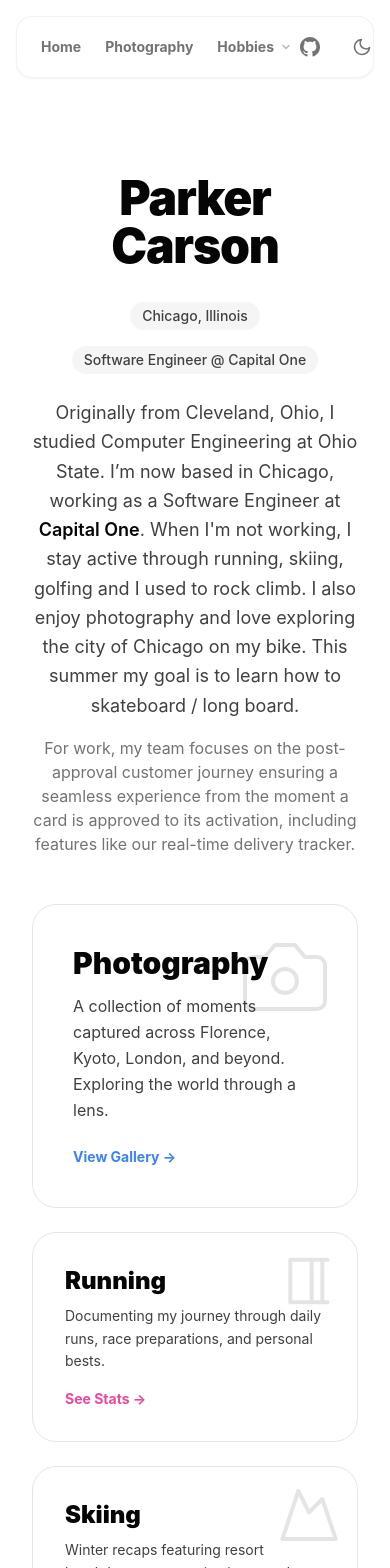
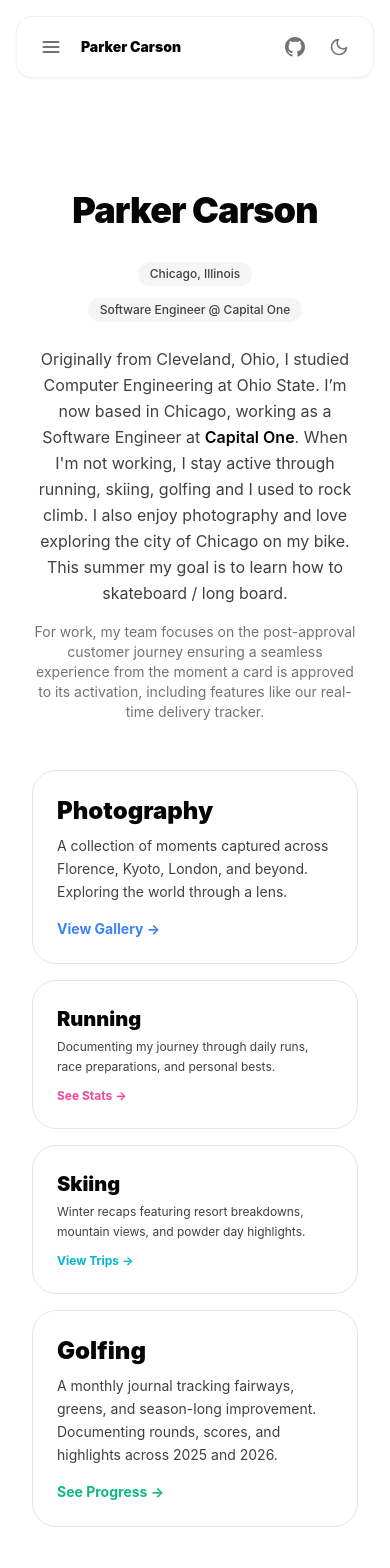
Before and after one commit to carson375/parker-carson, a Next.js app: page / in a window 390 px wide. Shown: the top 1568 px of the page. Built offline with nearby package versions, Linux system fonts and the light colour scheme.

Commit message:
Updating styling

```diff
--- a/components/Container/Container.tsx
+++ b/components/Container/Container.tsx
@@ -11,6 +11,7 @@ import cn from 'lib/classNames'
 // eslint-disable-next-line @typescript-eslint/no-explicit-any
 export default function Container(props: any) {
   const [mounted, setMounted] = useState<boolean>(false)
+  const [isMenuOpen, setIsMenuOpen] = useState<boolean>(false)
   const { resolvedTheme, setTheme } = useTheme()
 
   const { children, fullWidth, hideNav, clean, ...customMeta } = props
@@ -29,13 +30,17 @@ export default function Container(props: any) {
     setMounted(true)
   }, [])
 
+  // Close mobile menu when route changes
+  useEffect(() => {
+    setIsMenuOpen(false)
+  }, [router.asPath])
+
   return (
     <>
       <div
         className={cn(
           'text-primary',
-          'relative h-full min-h-screen w-full',
-          'flex flex-col',
+          'relative w-full',
           'motion-reduce:transition-none motion-reduce:transform-none'
         )}
       >
@@ -61,8 +66,10 @@ export default function Container(props: any) {
         </Head>
 
         {!hideNav && (
-          <nav className='sticky top-4 z-[9999] w-[calc(100%-2rem)] max-w-5xl mx-auto flex justify-between items-center px-6 py-3 rounded-2xl bg-white/70 dark:bg-gray-900/70 backdrop-blur-xl border border-gray-200/50 dark:border-gray-800/50 shadow-sm'>
-            <div className='flex flex-row items-center gap-6'>
+          <>
+            <nav className='sticky top-4 z-[9999] w-[calc(100%-2rem)] max-w-5xl mx-auto flex justify-between items-center px-4 md:px-6 py-3 rounded-2xl bg-white/70 dark:bg-gray-900/70 backdrop-blur-xl border border-gray-200/50 dark:border-gray-800/50 shadow-sm'>
+              {/* Desktop Navigation */}
+              <div className='hidden md:flex flex-row items-center gap-6'>
                 <Link
                   href='/'
                   className='text-sm font-bold transition-all cursor-pointer text-tertiary hover:text-primary'
@@ -103,7 +110,6 @@ export default function Container(props: any) {
                       {[
                         { label: 'Running', href: '/hobbies/running' },
                         { label: 'Skiing', href: '/hobbies/skiing' },
-
                         { label: 'Golfing', href: '/hobbies/golfing' },
                       ].map(item => (
                         <Link
@@ -119,7 +125,52 @@ export default function Container(props: any) {
                 </div>
               </div>
 
-            <div className='flex flex-row items-center gap-4'>
+              {/* Mobile Navigation Toggle */}
+              <div className='flex md:hidden items-center gap-3'>
+                <button
+                  onClick={() => setIsMenuOpen(!isMenuOpen)}
+                  className='p-2 rounded-xl text-tertiary hover:text-primary hover:bg-gray-100 dark:hover:bg-gray-800 transition-all'
+                  aria-label='Toggle Menu'
+                >
+                  {isMenuOpen ? (
+                    <svg
+                      xmlns='http://www.w3.org/2000/svg'
+                      width='20'
+                      height='20'
+                      viewBox='0 0 24 24'
+                      fill='none'
+                      stroke='currentColor'
+                      strokeWidth='2.5'
+                      strokeLinecap='round'
+                      strokeLinejoin='round'
+                    >
+                      <line x1='18' y1='6' x2='6' y2='18'></line>
+                      <line x1='6' y1='6' x2='18' y2='18'></line>
+                    </svg>
+                  ) : (
+                    <svg
+                      xmlns='http://www.w3.org/2000/svg'
+                      width='20'
+                      height='20'
+                      viewBox='0 0 24 24'
+                      fill='none'
+                      stroke='currentColor'
+                      strokeWidth='2.5'
+                      strokeLinecap='round'
+                      strokeLinejoin='round'
+                    >
+                      <line x1='3' y1='12' x2='21' y2='12'></line>
+                      <line x1='3' y1='6' x2='21' y2='6'></line>
+                      <line x1='3' y1='18' x2='21' y2='18'></line>
+                    </svg>
+                  )}
+                </button>
+                <Link href='/' className='text-sm font-black text-primary'>
+                  Parker Carson
+                </Link>
+              </div>
+
+              <div className='flex flex-row items-center gap-2 md:gap-4'>
                 <a
                   href='https://github.com/carson375'
                   target='_blank'
@@ -182,20 +233,61 @@ export default function Container(props: any) {
                 </button>
               </div>
             </nav>
+
+            {/* Mobile Menu Overlay */}
+            {isMenuOpen && (
+              <div className='fixed inset-0 z-[9998] md:hidden animate-in fade-in duration-300'>
+                <div
+                  className='absolute inset-0 bg-white/90 dark:bg-gray-900/90 backdrop-blur-xl'
+                  onClick={() => setIsMenuOpen(false)}
+                />
+                <div className='relative flex flex-col items-center justify-center h-full gap-8 p-6'>
+                  <Link
+                    href='/'
+                    className='text-2xl font-black text-primary hover:text-blue-500 transition-colors'
+                  >
+                    Home
+                  </Link>
+                  <Link
+                    href='/photos'
+                    className='text-2xl font-black text-primary hover:text-blue-500 transition-colors'
+                  >
+                    Photography
+                  </Link>
+                  <div className='flex flex-col items-center gap-4 pt-4 border-t border-gray-200 dark:border-gray-800 w-full max-w-[200px]'>
+                    <p className='text-xs font-bold text-tertiary uppercase tracking-widest'>
+                      Hobbies
+                    </p>
+                    <Link
+                      href='/hobbies/running'
+                      className='text-xl font-bold text-secondary hover:text-primary'
+                    >
+                      Running
+                    </Link>
+                    <Link
+                      href='/hobbies/skiing'
+                      className='text-xl font-bold text-secondary hover:text-primary'
+                    >
+                      Skiing
+                    </Link>
+                    <Link
+                      href='/hobbies/golfing'
+                      className='text-xl font-bold text-secondary hover:text-primary'
+                    >
+                      Golfing
+                    </Link>
+                  </div>
+                </div>
+              </div>
+            )}
+          </>
         )}
 
         <main
           className={cn(
-            !clean && 'px-4 mt-12',
-            clean
-              ? 'w-full'
-              : fullWidth
-                ? 'max-w-none w-full px-8'
-                : 'max-w-2xl',
-            'mx-auto my-auto',
-            'flex flex-col justify-center gap-12',
-            !clean && 'divide-y divide-gray-200 dark:divide-gray-900',
-            'rounded-lg'
+            !clean &&
+              'px-4 mt-12 mx-auto max-w-2xl flex flex-col justify-center gap-12 divide-y divide-gray-200 dark:divide-gray-900 rounded-lg py-12 md:py-24',
+            clean && 'w-full mx-auto'
           )}
         >
           <div>{children}</div>
--- a/components/Gallery/TripMap.tsx
+++ b/components/Gallery/TripMap.tsx
@@ -42,11 +42,13 @@ export const TripMap = ({ locations, route }: TripMapProps) => {
     : L.latLngBounds([[37.2982, -113.0263]]) // Default to Zion if no points
 
   return (
-    <div className='w-full h-[450px] rounded-[24px] overflow-hidden border border-gray-100 dark:border-gray-800 animate-in fade-in duration-700'>
+    <div className='w-full h-[450px] rounded-[24px] overflow-hidden border border-gray-100 dark:border-gray-800'>
       <MapContainer
         bounds={bounds}
         style={{ height: '100%', width: '100%' }}
         scrollWheelZoom={false}
+        keyboard={false}
+        tap={false}
       >
         {/* CartoDB Positron (Light/Silver Theme) */}
         <TileLayer
--- a/pages/index.tsx
+++ b/pages/index.tsx
@@ -5,16 +5,16 @@ import Container from 'components/Container'
 export default function Home() {
   return (
     <Container>
-      <div className='flex flex-col items-center justify-center space-y-12 py-16'>
+      <div className='flex flex-col items-center justify-center space-y-12 py-8 md:py-16'>
         {/* New Refined Hero Section */}
         <div className='flex flex-col items-center text-center space-y-8 px-4'>
-          <h1 className='text-5xl md:text-6xl font-black tracking-tight text-primary'>
+          <h1 className='text-4xl md:text-6xl font-black tracking-tight text-primary'>
             Parker Carson
           </h1>
 
           <div className='max-w-2xl space-y-6'>
             {/* Quick Snapshot Template */}
-            <div className='flex flex-wrap justify-center gap-4 text-sm md:text-base font-medium'>
+            <div className='flex flex-wrap justify-center gap-3 md:gap-4 text-xs md:text-base font-medium'>
               <span className='px-3 py-1 rounded-full bg-gray-100 dark:bg-gray-800 text-secondary'>
                 Chicago, Illinois
               </span>
@@ -24,18 +24,18 @@ export default function Home() {
             </div>
 
             {/* Narrative Template */}
-            <div className='space-y-4 text-lg md:text-xl text-secondary leading-relaxed'>
+            <div className='space-y-4 text-base md:text-xl text-secondary leading-relaxed'>
               <p>
                 Originally from Cleveland, Ohio, I studied Computer Engineering
                 at Ohio State. I’m now based in Chicago, working as a Software
                 Engineer at{' '}
                 <span className='font-semibold text-primary'>Capital One</span>.
-                When I'm not working, I stay active through running, skiing,
+                When I&apos;m not working, I stay active through running, skiing,
                 golfing and I used to rock climb. I also enjoy photography and
                 love exploring the city of Chicago on my bike. This summer my
                 goal is to learn how to skateboard / long board.
               </p>
-              <p className='text-base text-tertiary'>
+              <p className='text-sm md:text-base text-tertiary'>
                 For work, my team focuses on the post-approval customer journey
                 ensuring a seamless experience from the moment a card is
                 approved to its activation, including features like our
@@ -45,11 +45,11 @@ export default function Home() {
           </div>
         </div>
 
-        <div className='grid grid-cols-1 md:grid-cols-2 gap-6 w-full px-4'>
+        <div className='grid grid-cols-1 md:grid-cols-2 gap-4 md:gap-6 w-full px-4'>
           {/* Featured Card: Photography */}
           <Link href='/photos' className='md:col-span-2'>
-            <div className='group relative overflow-hidden rounded-3xl border border-gray-200 dark:border-gray-800 p-10 hover:shadow-2xl transition-all cursor-pointer bg-white dark:bg-gray-900'>
-              <div className='absolute top-0 right-0 p-6 opacity-10 group-hover:opacity-25 transition-opacity'>
+            <div className='group relative overflow-hidden rounded-3xl border border-gray-200 dark:border-gray-800 p-6 md:p-10 hover:shadow-2xl transition-all cursor-pointer bg-white dark:bg-gray-900'>
+              <div className='absolute top-0 right-0 p-6 opacity-10 group-hover:opacity-25 transition-opacity hidden md:block'>
                 <svg
                   xmlns='http://www.w3.org/2000/svg'
                   width='96'
@@ -65,12 +65,14 @@ export default function Home() {
                   <circle cx='12' cy='13' r='3' />
                 </svg>
               </div>
-              <h3 className='text-3xl font-black mb-3'>Photography</h3>
-              <p className='text-secondary text-base max-w-lg leading-relaxed'>
+              <h3 className='text-2xl md:text-3xl font-black mb-2 md:mb-3'>
+                Photography
+              </h3>
+              <p className='text-secondary text-sm md:text-base max-w-lg leading-relaxed'>
                 A collection of moments captured across Florence, Kyoto, London,
                 and beyond. Exploring the world through a lens.
               </p>
-              <div className='mt-6 text-sm font-bold text-blue-500 group-hover:underline'>
+              <div className='mt-4 md:mt-6 text-sm font-bold text-blue-500 group-hover:underline'>
                 View Gallery →
               </div>
             </div>
@@ -78,58 +80,30 @@ export default function Home() {
 
           {/* Row 2: Running & Skiing */}
           <Link href='/hobbies/running'>
-            <div className='group relative overflow-hidden rounded-3xl border border-gray-200 dark:border-gray-800 p-8 hover:shadow-xl transition-all cursor-pointer bg-white dark:bg-gray-900 h-full'>
-              <div className='absolute top-0 right-0 p-4 opacity-10 group-hover:opacity-20 transition-opacity'>
-                <svg
-                  xmlns='http://www.w3.org/2000/svg'
-                  width='64'
-                  height='64'
-                  viewBox='0 0 24 24'
-                  fill='none'
-                  stroke='currentColor'
-                  strokeWidth='1.5'
-                  strokeLinecap='round'
-                  strokeLinejoin='round'
-                >
-                  <path d='M13 4v16' />
-                  <path d='M17 4v16' />
-                  <path d='M19 4H5v16h14' />
-                </svg>
-              </div>
-              <h3 className='text-2xl font-black mb-2'>Running</h3>
-              <p className='text-secondary text-sm leading-relaxed'>
+            <div className='group relative overflow-hidden rounded-3xl border border-gray-200 dark:border-gray-800 p-6 md:p-8 hover:shadow-xl transition-all cursor-pointer bg-white dark:bg-gray-900 h-full'>
+              <h3 className='text-xl md:text-2xl font-black mb-1 md:mb-2'>
+                Running
+              </h3>
+              <p className='text-secondary text-xs md:text-sm leading-relaxed'>
                 Documenting my journey through daily runs, race preparations,
                 and personal bests.
               </p>
-              <div className='mt-4 text-sm font-bold text-pink-500 group-hover:underline'>
+              <div className='mt-3 md:mt-4 text-xs md:text-sm font-bold text-pink-500 group-hover:underline'>
                 See Stats →
               </div>
             </div>
           </Link>
 
           <Link href='/hobbies/skiing'>
-            <div className='group relative overflow-hidden rounded-3xl border border-gray-200 dark:border-gray-800 p-8 hover:shadow-xl transition-all cursor-pointer bg-white dark:bg-gray-900 h-full'>
-              <div className='absolute top-0 right-0 p-4 opacity-10 group-hover:opacity-20 transition-opacity'>
-                <svg
-                  xmlns='http://www.w3.org/2000/svg'
-                  width='64'
-                  height='64'
-                  viewBox='0 0 24 24'
-                  fill='none'
-                  stroke='currentColor'
-                  strokeWidth='1.5'
-                  strokeLinecap='round'
-                  strokeLinejoin='round'
-                >
-                  <path d='m8 3 4 8 5-5 5 15H2L8 3z' />
-                </svg>
-              </div>
-              <h3 className='text-2xl font-black mb-2'>Skiing</h3>
-              <p className='text-secondary text-sm leading-relaxed'>
+            <div className='group relative overflow-hidden rounded-3xl border border-gray-200 dark:border-gray-800 p-6 md:p-8 hover:shadow-xl transition-all cursor-pointer bg-white dark:bg-gray-900 h-full'>
+              <h3 className='text-xl md:text-2xl font-black mb-1 md:mb-2'>
+                Skiing
+              </h3>
+              <p className='text-secondary text-xs md:text-sm leading-relaxed'>
                 Winter recaps featuring resort breakdowns, mountain views, and
                 powder day highlights.
               </p>
-              <div className='mt-4 text-sm font-bold text-cyan-500 group-hover:underline'>
+              <div className='mt-3 md:mt-4 text-xs md:text-sm font-bold text-cyan-500 group-hover:underline'>
                 View Trips →
               </div>
             </div>
@@ -137,31 +111,16 @@ export default function Home() {
 
           {/* Featured Card: Golfing */}
           <Link href='/hobbies/golfing' className='md:col-span-2'>
-            <div className='group relative overflow-hidden rounded-3xl border border-gray-200 dark:border-gray-800 p-10 hover:shadow-2xl transition-all cursor-pointer bg-white dark:bg-gray-900'>
-              <div className='absolute top-0 right-0 p-6 opacity-10 group-hover:opacity-25 transition-opacity'>
-                <svg
-                  xmlns='http://www.w3.org/2000/svg'
-                  width='96'
-                  height='96'
-                  viewBox='0 0 24 24'
-                  fill='none'
-                  stroke='currentColor'
-                  strokeWidth='1'
-                  strokeLinecap='round'
-                  strokeLinejoin='round'
-                >
-                  <circle cx='12' cy='12' r='10' />
-                  <path d='M12 2a14.5 14.5 0 0 0 0 20' />
-                  <path d='M2 12a14.5 14.5 0 0 0 20 0' />
-                </svg>
-              </div>
-              <h3 className='text-3xl font-black mb-3'>Golfing</h3>
-              <p className='text-secondary text-base max-w-lg leading-relaxed'>
+            <div className='group relative overflow-hidden rounded-3xl border border-gray-200 dark:border-gray-800 p-6 md:p-10 hover:shadow-2xl transition-all cursor-pointer bg-white dark:bg-gray-900'>
+              <h3 className='text-2xl md:text-3xl font-black mb-2 md:mb-3'>
+                Golfing
+              </h3>
+              <p className='text-secondary text-sm md:text-base max-w-lg leading-relaxed'>
                 A monthly journal tracking fairways, greens, and season-long
                 improvement. Documenting rounds, scores, and highlights across
                 2025 and 2026.
               </p>
-              <div className='mt-6 text-sm font-bold text-emerald-500 group-hover:underline'>
+              <div className='mt-4 md:mt-6 text-sm font-bold text-emerald-500 group-hover:underline'>
                 See Progress →
               </div>
             </div>
--- a/styles/globals.css
+++ b/styles/globals.css
@@ -81,7 +81,7 @@
   }
 
   html {
-    @apply max-h-screen antialiased;
+    @apply antialiased;
   }
 
   * {
@@ -219,3 +219,8 @@
     -webkit-animation: blink-animation 1.5s steps(2, start) infinite;
   }
 }
+
+/* Prevent Leaflet zoom controls from triggering focus-scrolling/snapping */
+.leaflet-control-zoom a:focus {
+  outline: none !important;
+}
```
Also changed, not shown: pages/hobbies/golfing.tsx (+37 -37 lines), pages/hobbies/running.tsx (+22 -22 lines), pages/hobbies/skiing.tsx (+15 -15 lines), pages/photos.tsx (+21 -21 lines). Lines whose indentation alone changed are shown as unchanged.
